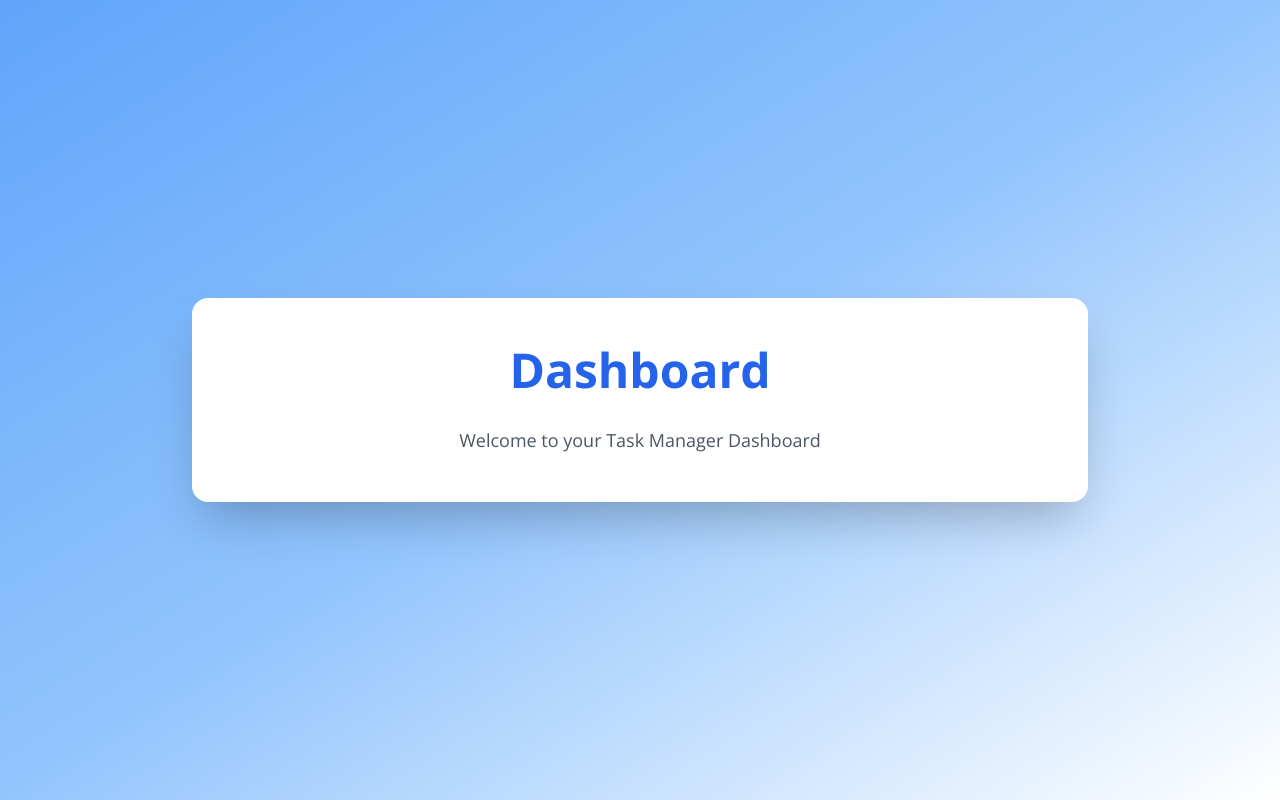
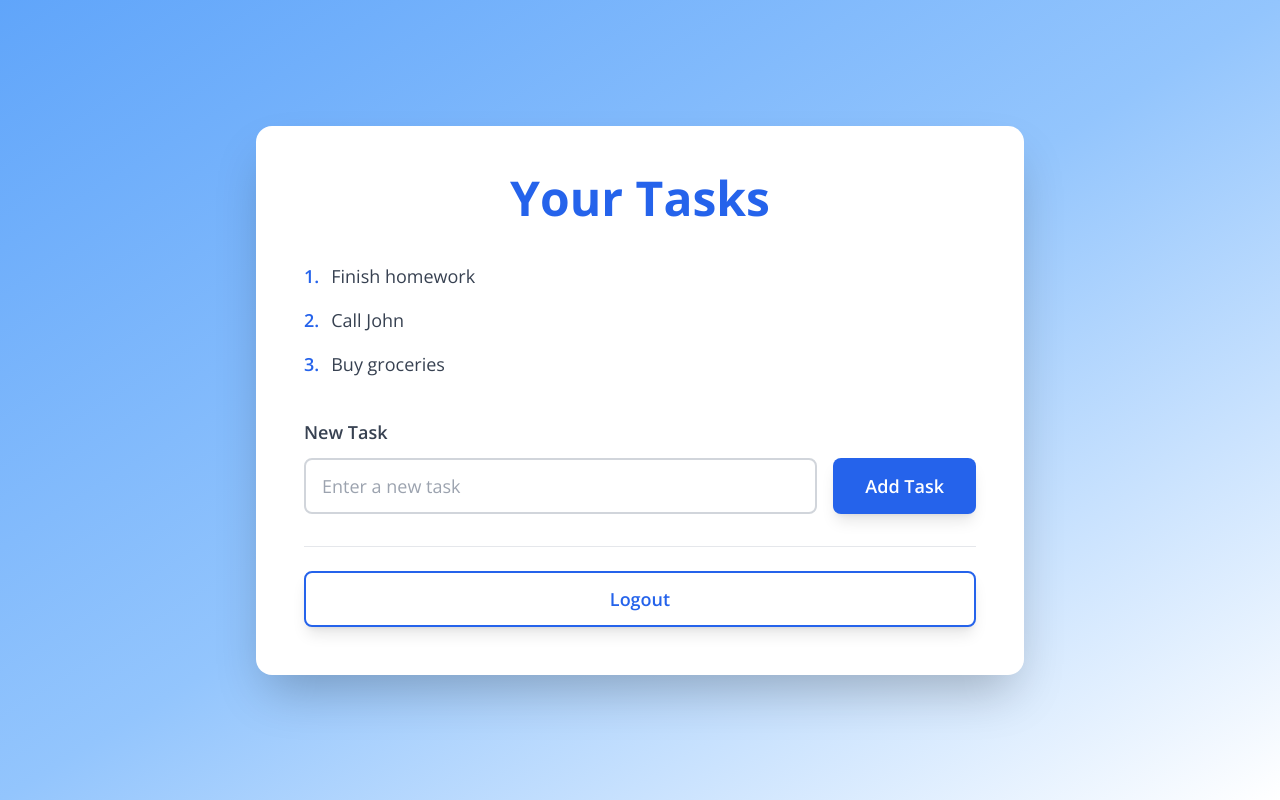
Before and after one commit to emantoraih/task_manager, a React (Vite) app: page / in a window 1280 px wide. Both pictures are taken after a click on the button "Go to Dashboard". Built offline with nearby package versions, Linux system fonts and the light colour scheme.

Commit message:
Updated App.tsx

```diff
--- a/src/App.tsx
+++ b/src/App.tsx
@@ -21,6 +21,10 @@ function App() {
     setCurrentPage('dashboard');
   };
 
+  const handleLogout = () => {
+    setCurrentPage('home');
+  };
+
   if (currentPage === 'login') {
     return <Login onLogin={handleLogin} />;
   }
@@ -30,7 +34,7 @@ function App() {
   }
 
   if (currentPage === 'dashboard') {
-    return <Dashboard />;
+    return <Dashboard onLogout={handleLogout} />;
   }
 
   return <Home onNavigate={handleNavigate} />;
--- a/src/pages/Dashboard.tsx
+++ b/src/pages/Dashboard.tsx
@@ -1,13 +1,78 @@
-function Dashboard() {
+import { useState } from 'react';
+
+interface DashboardProps {
+  onLogout: () => void;
+}
+
+function Dashboard({ onLogout }: DashboardProps) {
+  const [tasks, setTasks] = useState([
+    'Finish homework',
+    'Call John',
+    'Buy groceries'
+  ]);
+  const [newTask, setNewTask] = useState('');
+
+  const handleAddTask = (e: React.FormEvent) => {
+    e.preventDefault();
+    if (newTask.trim()) {
+      setTasks([...tasks, newTask.trim()]);
+      setNewTask('');
+    }
+  };
+
   return (
-    <div className="min-h-screen bg-gradient-to-br from-blue-400 via-blue-300 to-white flex items-center justify-center px-4">
-      <div className="bg-white rounded-2xl shadow-2xl p-8 md:p-12 w-full max-w-4xl">
-        <h1 className="text-4xl md:text-5xl font-bold text-blue-600 text-center mb-8">
-          Dashboard
+    <div className="min-h-screen bg-gradient-to-br from-blue-400 via-blue-300 to-white flex items-center justify-center px-4 py-8">
+      <div className="bg-white rounded-2xl shadow-2xl p-8 md:p-12 w-full max-w-3xl">
+        <h1 className="text-4xl md:text-5xl font-bold text-blue-600 text-center mb-10">
+          Your Tasks
         </h1>
-        <p className="text-center text-gray-600 text-lg">
-          Welcome to your Task Manager Dashboard
-        </p>
+
+        <div className="mb-10">
+          <ul className="space-y-4">
+            {tasks.map((task, index) => (
+              <li
+                key={index}
+                className="text-lg text-gray-700 flex items-start"
+              >
+                <span className="font-semibold text-blue-600 mr-3">
+                  {index + 1}.
+                </span>
+                <span>{task}</span>
+              </li>
+            ))}
+          </ul>
+        </div>
+
+        <form onSubmit={handleAddTask} className="mb-8">
+          <label htmlFor="newTask" className="block text-lg font-semibold text-gray-700 mb-3">
+            New Task
+          </label>
+          <div className="flex flex-col sm:flex-row gap-4">
+            <input
+              type="text"
+              id="newTask"
+              value={newTask}
+              onChange={(e) => setNewTask(e.target.value)}
+              className="flex-1 px-4 py-3 border-2 border-gray-300 rounded-lg focus:border-blue-500 focus:outline-none text-lg transition-colors"
+              placeholder="Enter a new task"
+            />
+            <button
+              type="submit"
+              className="px-8 py-3 bg-blue-600 text-white text-lg font-semibold rounded-lg shadow-lg hover:bg-blue-700 hover:shadow-xl hover:scale-105 transition-all duration-200"
+            >
+              Add Task
+            </button>
+          </div>
+        </form>
+
+        <div className="pt-6 border-t border-gray-200">
+          <button
+            onClick={onLogout}
+            className="w-full py-3 bg-white text-blue-600 border-2 border-blue-600 text-lg font-semibold rounded-lg shadow-lg hover:bg-blue-50 hover:shadow-xl hover:scale-105 transition-all duration-200"
+          >
+            Logout
+          </button>
+        </div>
       </div>
     </div>
   );
```
